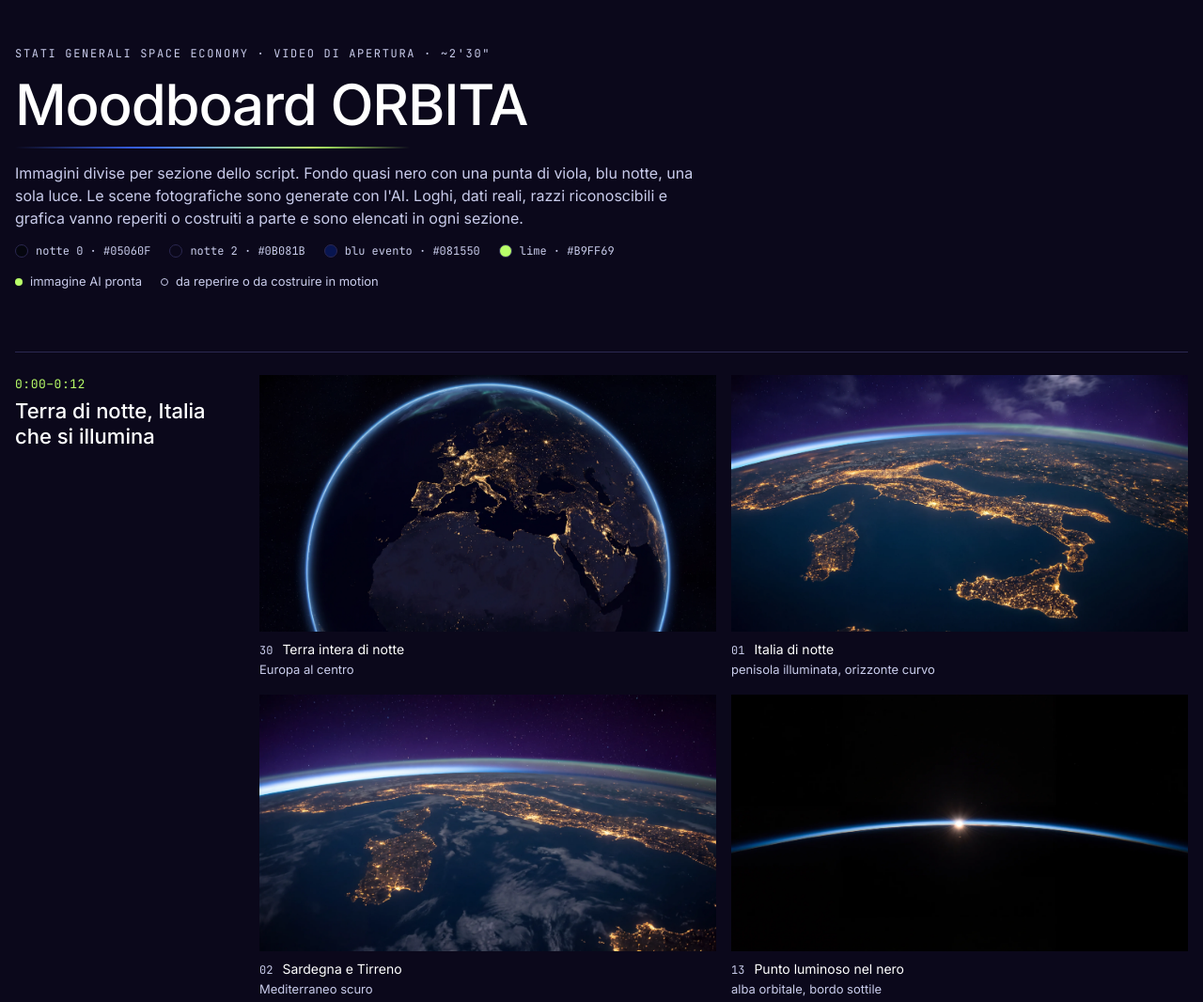
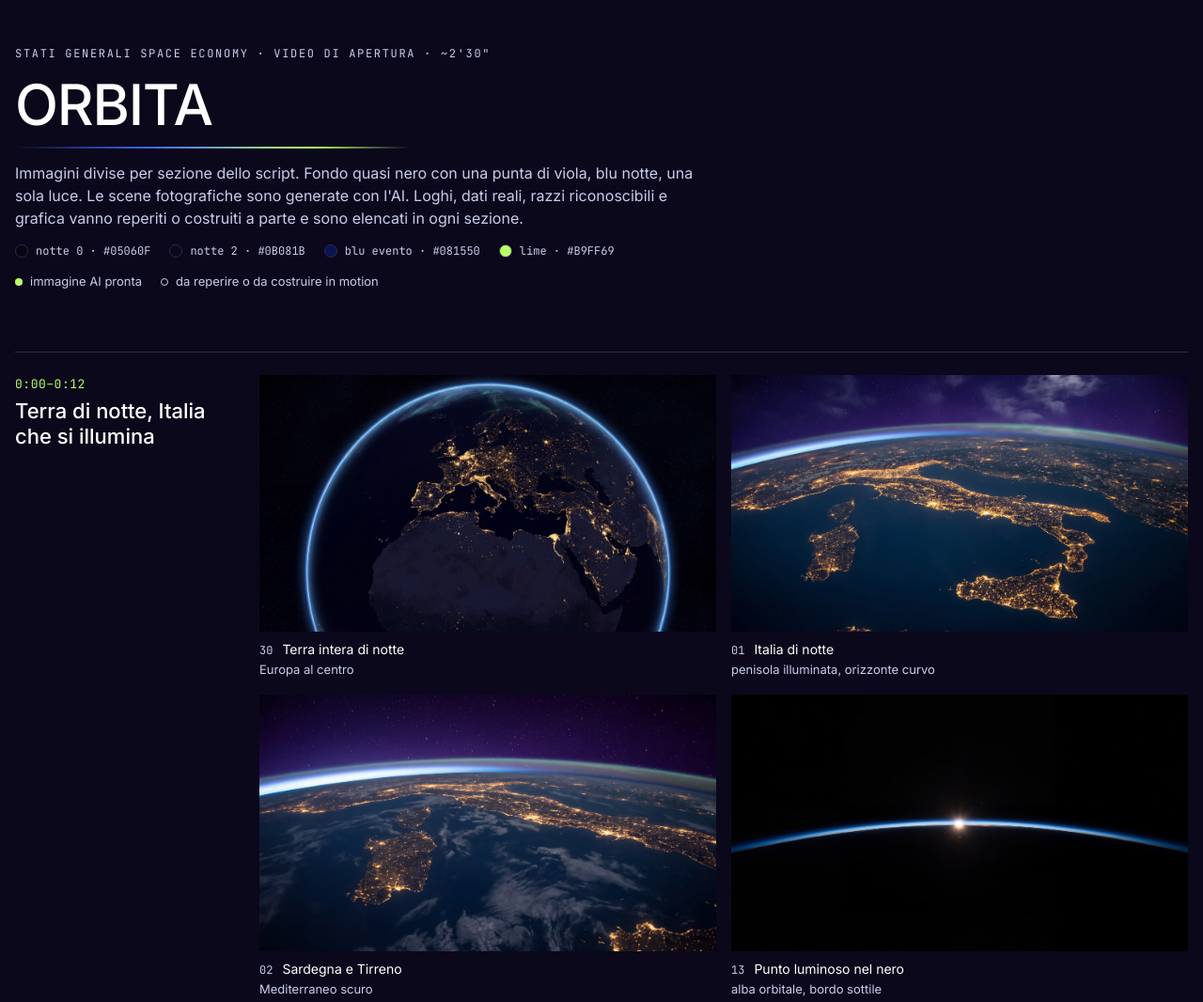
Before and after one commit to AlessioGranella/oe-moodboard-space-economy, a plain HTML site: page index.html in a window 1280 px wide. Shown: the top 1066 px of the page at 94% size. Drawn offline with Linux system fonts and the light colour scheme.

Commit message:
Titolo: ORBITA

```diff
--- a/index.html
+++ b/index.html
@@ -7,7 +7,7 @@
 <style>*,*::before,*::after{box-sizing:border-box}body{margin:0}img{max-width:100%}[hidden]{display:none!important}</style>
 </head>
 <body>
-<title>Moodboard ORBITA</title>
+<title>ORBITA</title>
 <meta name="claude:viewport-fit-sides" content="cover">
 <link rel="preconnect" href="https://fonts.googleapis.com">
 <link rel="stylesheet" href="https://fonts.googleapis.com/css2?family=Inter:wght@400;500;600&family=JetBrains+Mono:wght@400;500&display=swap">
@@ -70,7 +70,7 @@ footer{font-family:var(--mono);font-size:12px;color:var(--tenue);display:flex;fl
 <div class="wrap">
   <header>
     <span class="eyebrow">Stati Generali Space Economy · Video di apertura · ~2'30"</span>
-    <h1>Moodboard ORBITA</h1>
+    <h1>ORBITA</h1>
     <div class="horizon" aria-hidden="true"></div>
     <p>Immagini divise per sezione dello script. Fondo quasi nero con una punta di viola, blu notte, una sola luce. Le scene fotografiche sono generate con l'AI. Loghi, dati reali, razzi riconoscibili e grafica vanno reperiti o costruiti a parte e sono elencati in ogni sezione.</p>
     <div class="palette" aria-label="Colori del Tema Spazio">
```
